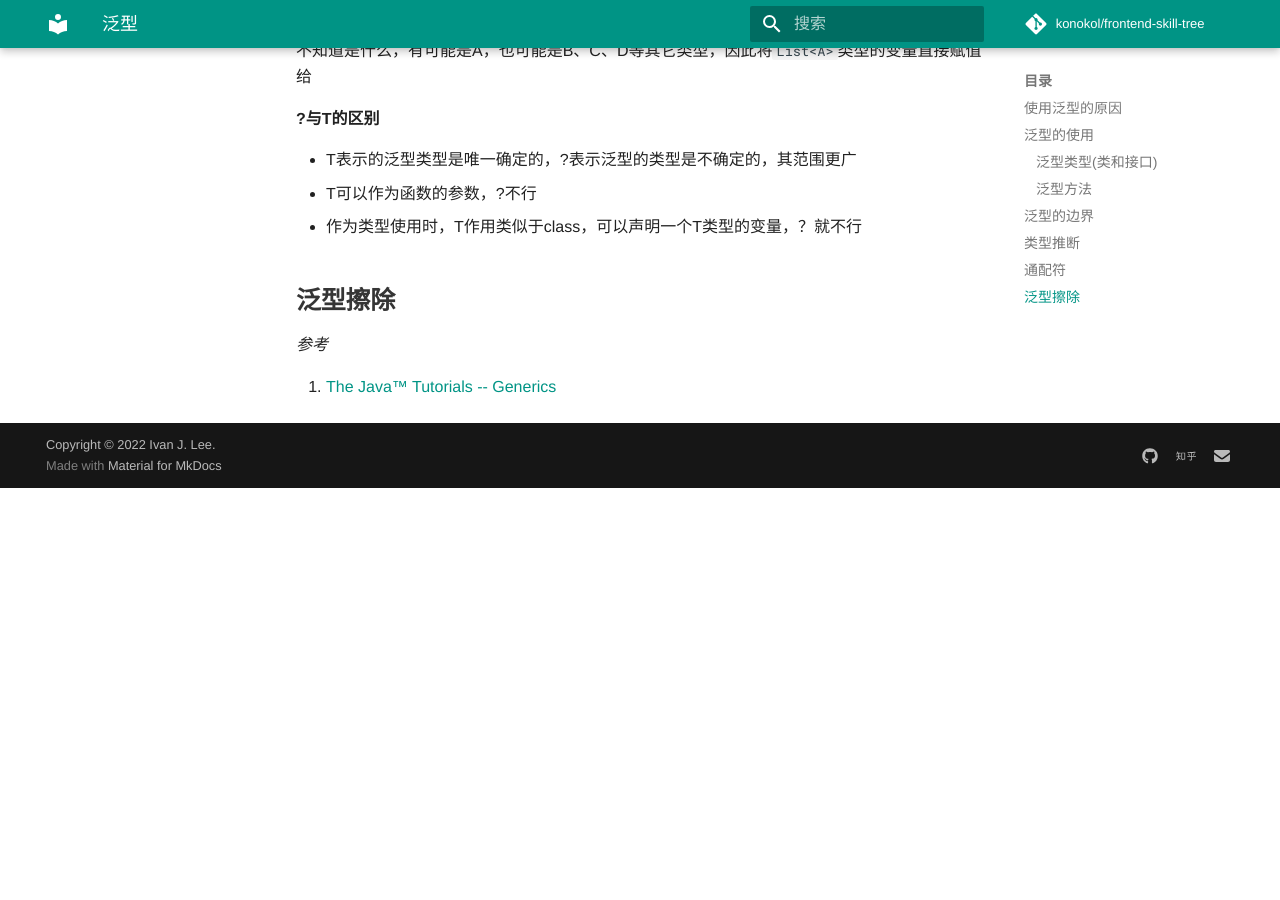
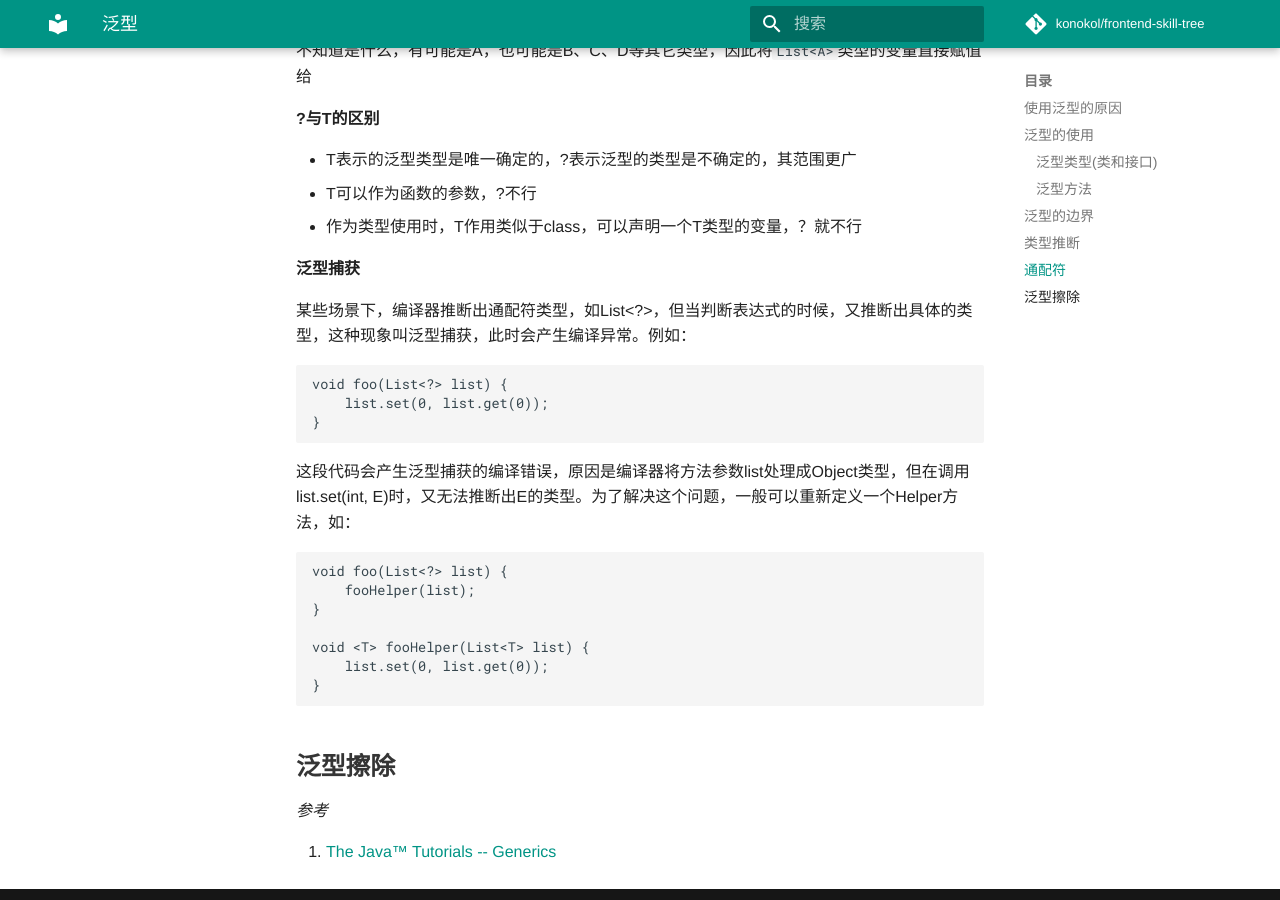
Before and after one commit to konokol/frontend-skill-tree, an MkDocs documentation site: the page built from docs/Java/1-Basic/04-Generics.md, in a window 1280 px wide and 900 px high, scrolled down 3851 px. Built offline with MkDocs 1.6.1 and Material for MkDocs 9.7.7, drawn with Linux system fonts in a browser that asks for light colours; some web fonts are replaced; comment, search, counter and statistics services are not loaded; before the commit the page ends 4339 px from its top, so only the background shows below that.

Commit message:
wildcard capture

````diff
--- a/docs/Java/1-Basic/04-Generics.md
+++ b/docs/Java/1-Basic/04-Generics.md
@@ -155,6 +155,27 @@ list3不能赋值给list2，尽管list2中泛型类型是不确定的，但是
 - T可以作为函数的参数，?不行
 - 作为类型使用时，T作用类似于class，可以声明一个T类型的变量，？就不行
 
+**泛型捕获**
+
+某些场景下，编译器推断出通配符类型，如List<?>，但当判断表达式的时候，又推断出具体的类型，这种现象叫泛型捕获，此时会产生编译异常。例如：
+
+```Java
+void foo(List<?> list) {
+    list.set(0, list.get(0));
+}
+```
+这段代码会产生泛型捕获的编译错误，原因是编译器将方法参数list处理成Object类型，但在调用list.set(int, E)时，又无法推断出E的类型。为了解决这个问题，一般可以重新定义一个Helper方法，如：
+
+```Java
+void foo(List<?> list) {
+    fooHelper(list);
+}
+
+void <T> fooHelper(List<T> list) {
+    list.set(0, list.get(0));
+}
+```
+
 ## 泛型擦除
 
 *参考*
````
